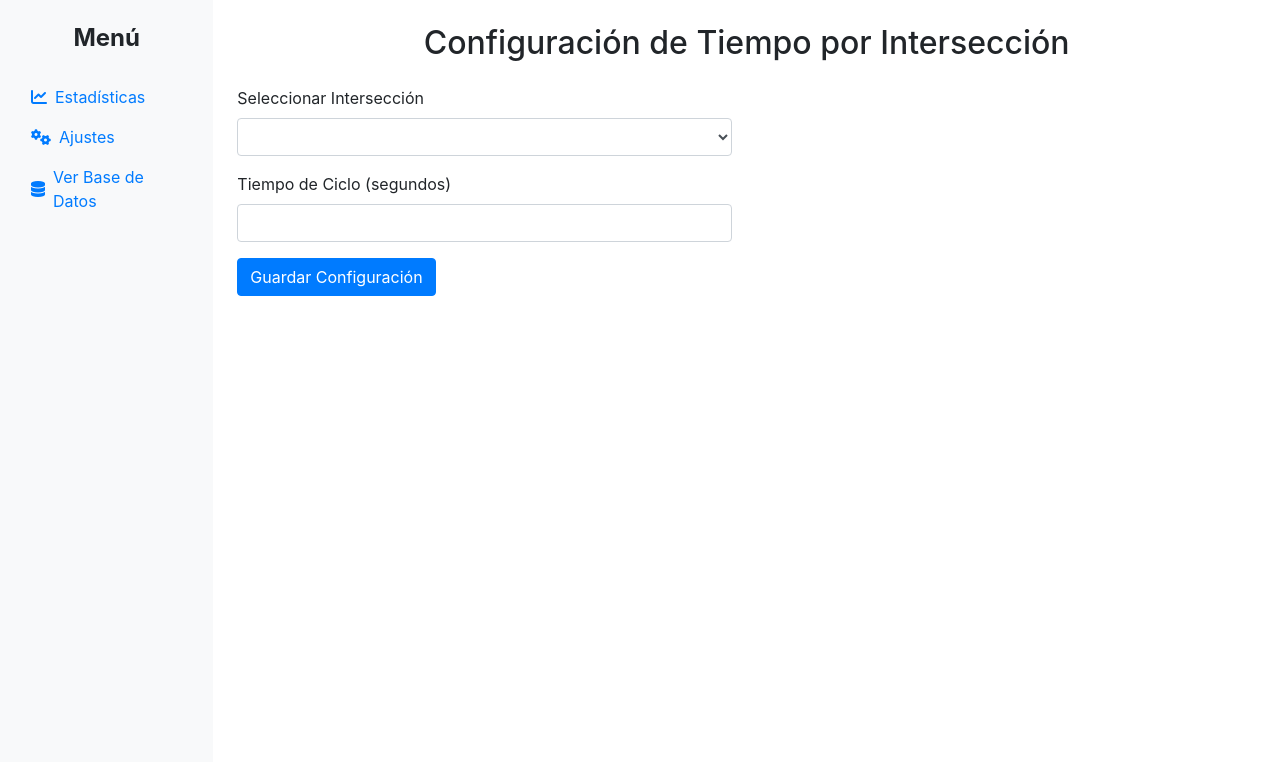
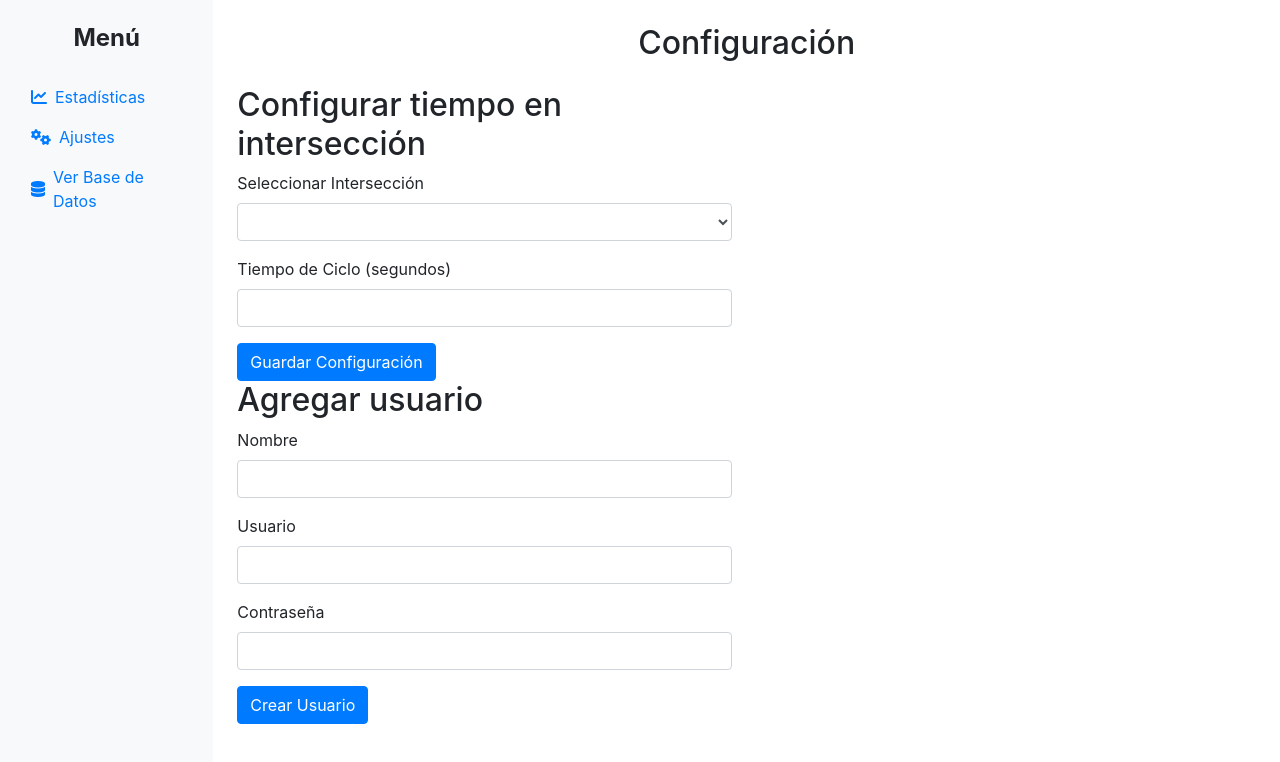
Before and after one commit to ArturoGomezGz/SemaforoInteligente, a plain HTML site: page webSite/ajustes.html in a window 1280 px wide. Drawn offline with nearby package versions, Linux system fonts and the light colour scheme; no server answers.

Commit message:
Ajustes a pagina web

```diff
--- a/webSite/ajustes.html
+++ b/webSite/ajustes.html
@@ -39,12 +39,13 @@
             </nav>
 
             <main role="main" class="col-md-9 ml-sm-auto col-lg-10 px-4">
-                <h2 class="text-center mt-4">Configuración de Tiempo por Intersección</h2>
+                <h2 class="text-center mt-4">Configuración</h2>
 
                 <!-- Formulario para seleccionar intersección y establecer tiempo -->
                 <div class="row mt-4">
                     <div class="col-md-6">
                         <form>
+                            <h2>Configurar tiempo en intersección</h2>
                             <div class="form-group">
                                 <label for="interseccion">Seleccionar Intersección</label>
                                 <select class="form-control" id="interseccion" required>
@@ -55,6 +56,22 @@
                                 <input type="number" class="form-control" id="tiempoCiclo" min="10" required>
                             </div>
                             <button type="submit" class="btn btn-primary">Guardar Configuración</button>
+                        </form>
+                        <form>
+                            <h2>Agregar usuario</h2>
+                            <div class="form-group">
+                                <label for="tiempoCiclo">Nombre</label>
+                                <input type="text" class="form-control" id="nombreCreacion" required>
+                            </div>
+                            <div class="form-group">
+                                <label for="tiempoCiclo">Usuario</label>
+                                <input type="text" class="form-control" id="usuarioCreacion" required>
+                            </div>
+                            <div class="form-group">
+                                <label for="tiempoCiclo">Contraseña</label>
+                                <input type="text" class="form-control" id="contrasenaCreacion" required>
+                            </div>
+                            <button type="submit" onclick="crearUsuario()" class="btn btn-primary">Crear Usuario</button>
                         </form>
                     </div>
                 </div>
--- a/webSite/scripts/script.js
+++ b/webSite/scripts/script.js
@@ -52,7 +52,7 @@ function getDCiclos() {
         });
 }
 
-// ---------
+// Sesiones
 function iniciarSesion(){
     let usuario = document.getElementById("username").value
     let contrasena = document.getElementById("password").value
@@ -78,6 +78,32 @@ function iniciarSesion(){
         console.error("Error fetching data:", error);
     })
 }
+
+function crearUsuario(){
+    const usuario = getElementById("usuarioCreacion")
+    const contrasena = getElementById("contrasenaCreacion")
+    const nombre = getElementById("nombreCreacion")
+    const url = 'http://127.0.0.1:5000/new_user/'+usuario+'/'+contrasena+'/'+nombre
+
+    axios.get(url)
+        .then(response => {
+            if (usuario == "" || contrasena == ""){
+                if (contrasena.length >= 6 ){
+
+                } else {
+                    alert("La contraseña debe tener almenos 6 caracteres")
+                }
+            } else {
+                alert("Llenar todos los campos")
+            }
+        })
+        .catch(error => {
+            console.error("Error fetching mciclos data:", error);
+        });
+
+}
+
+//-------------------------------
 
 
 function verEstadisticas() {
```
Also changed, not shown: 2 other files.
